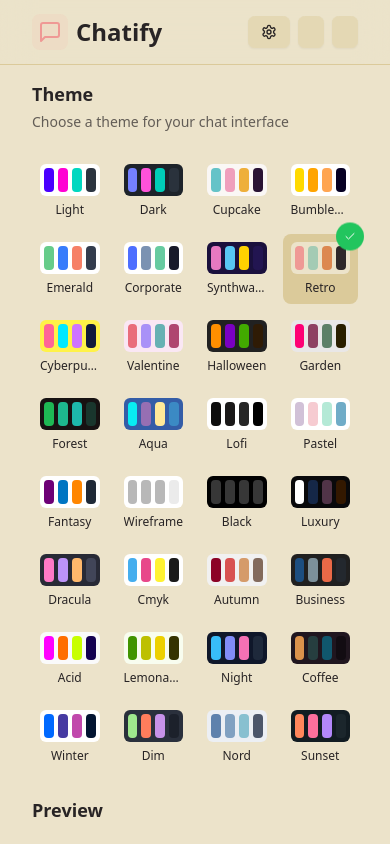
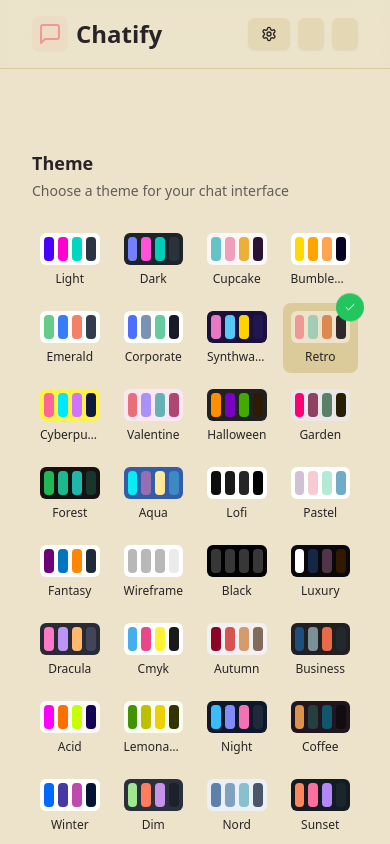
Before and after one commit to leos0509/chatify-chat-app, a React (Vite) app in the folder client/: page /settings in a window 390 px wide. Shown: the top 844 px of the page. Built offline with nearby package versions, Linux system fonts and the light colour scheme; no server answers.

Commit message:
basic change

```diff
--- a/client/src/App.jsx
+++ b/client/src/App.jsx
@@ -13,30 +13,41 @@
 import { useEffect } from "react";
 
 function App() {
-  const { authUser, isLoading, checkAuth, onlineUsers } = useAuthStore();
+  const { authUser, isLoading, checkAuth, isCheckingAuth } = useAuthStore();
   const { theme } = useThemeStore();
-
-  console.log(onlineUsers);
 
   useEffect(() => {
     checkAuth();
   }, [checkAuth]);
 
-  if (isLoading && !authUser) return <Loading />;
+  if (isCheckingAuth) return <Loading />;
 
   return (
-    <div data-theme={theme} className="flex flex-col items-center" >
-        <NavBar />
+    <div data-theme={theme} className="flex flex-col items-center h-screen">
+      <NavBar />
+      <div className="w-full overflow-y-scroll flex justify-center">
         <Routes>
-          <Route path="/" element={authUser ? <HomePage /> : <Navigate to="/signin"/>}/>
-          <Route path="/signup" element={!authUser ? <SignUpPage /> : <Navigate to="/"/>} />
-          <Route path="/signin" element={!authUser ? <SignInPage /> : <Navigate to="/"/>} />
-          <Route path="/settings" element={<SettingPage />}/>
-          <Route path="/profile" element={authUser ? <ProfilePage /> : <Navigate to="/signin"/>}/>
+          <Route
+            path="/"
+            element={authUser ? <HomePage /> : <Navigate to="/signin" />}
+          />
+          <Route
+            path="/signup"
+            element={!authUser ? <SignUpPage /> : <Navigate to="/" />}
+          />
+          <Route
+            path="/signin"
+            element={!authUser ? <SignInPage /> : <Navigate to="/" />}
+          />
+          <Route path="/settings" element={<SettingPage />} />
+          <Route
+            path="/profile"
+            element={authUser ? <ProfilePage /> : <Navigate to="/signin" />}
+          />
         </Routes>
-
-        <Toaster />
       </div>
+      <Toaster />
+    </div>
   );
 }
 
--- a/client/src/components/Loading.jsx
+++ b/client/src/components/Loading.jsx
@@ -3,7 +3,7 @@
 
 const Loading = () => {
   return (
-    <div className='flex flex-col gap-2 w-full min-h-screen bg-blue-600 text-white justify-center items-center'>
+    <div className='flex flex-col gap-2 w-full min-h-screen bg-base-content text-base-100 justify-center items-center'>
         <Loader className='size-8 animate-spin'/>
         <span>Loading</span>
     </div>
--- a/client/src/components/MessageInput.jsx
+++ b/client/src/components/MessageInput.jsx
@@ -50,7 +50,7 @@
   };
 
   return (
-    <div className="p-4 w-full">
+    <div className="p-2 md:p-4 w-full shadow-2xl bg-base-100">
       {imagePreview && (
         <div className="mb-3 flex items-center gap-2">
           <div className="relative">
--- a/client/src/components/NavBar.jsx
+++ b/client/src/components/NavBar.jsx
@@ -7,10 +7,10 @@
 
   return (
     <header
-      className="bg-base-100 border-b border-base-300 fixed w-full top-0 z-40
-    backdrop-blur-lg bg-base-100/80 flex justify-center"
+      className="border-b border-base-300 sticky md:fixed w-full top-0 z-40
+    backdrop-blur-lg bg-base-100/80 flex justify-center h-[10%] md:h-fit items-centers"
     >
-      <div className="max-w-[1440px] w-full px-8 md:px-12 h-16">
+      <div className="max-w-[1440px] w-full px-8 md:px-12 h-full py-4">
         <div className="flex items-center justify-between h-full">
           <div className="flex items-center gap-8">
             <Link
--- a/client/src/index.css
+++ b/client/src/index.css
@@ -11,6 +11,10 @@
   @apply p-0;
 }
 
+html {
+  overflow: hidden;
+}
+
 #root {
   @apply bg-primary;
 }
--- a/client/src/pages/HomePage.jsx
+++ b/client/src/pages/HomePage.jsx
@@ -8,9 +8,9 @@
 const HomePage = () => {
   const { selectedUser } = useChatStore();
   return (
-    <div className="w-full max-w-[1440px] container-p h-screen bg-base-200">
-      <div className="flex items-center h-full justify-center pt-20 p-4">
-        <div className="bg-base-100 rounded-lg shadow-cl w-full h-[calc(100vh-8rem)]">
+    <div className="w-full max-w-[1440px] md:container-p h-[90%] md:h-full bg-base-200">
+      <div className="flex items-start md:items-center h-full justify-center md:pt-20 md:p-4">
+        <div className="bg-base-100 rounded-lg shadow-cl w-full h-full md:h-[calc(100vh-8rem)]">
           <div className="flex h-full rounded-lg overflow-hidden">
             <Sidebar />
             {!selectedUser ? <NoChatSelected /> : <ChatContainer />}
--- a/client/src/pages/ProfilePage.jsx
+++ b/client/src/pages/ProfilePage.jsx
@@ -25,7 +25,7 @@
   };
 
   return (
-    <div className="w-full h-full pt-20">
+    <div className="w-full h-full pt-20 bg-base-100">
       <div className="max-w-2xl mx-auto p-4 py-8">
         <div className="bg-base-300 rounded-xl p-6 space-y-8">
           <div className="text-center">
--- a/client/src/pages/SettingPage.jsx
+++ b/client/src/pages/SettingPage.jsx
@@ -15,7 +15,7 @@
   const { theme, setTheme } = useThemeStore();
 
   return (
-    <div className="container container-p mx-auto pt-24 pb-10 max-w-6xl">
+    <div className="container container-p mx-auto pt-24 pb-10 max-w-6xl bg-base-100">
       <div className="space-y-6">
         <div className="flex flex-col gap-1">
           <h2 className="text-lg md:text-xl lg:text-2xl font-semibold">
```
